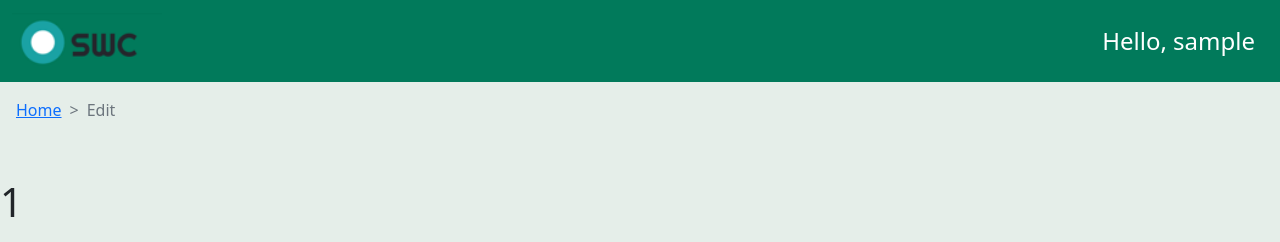
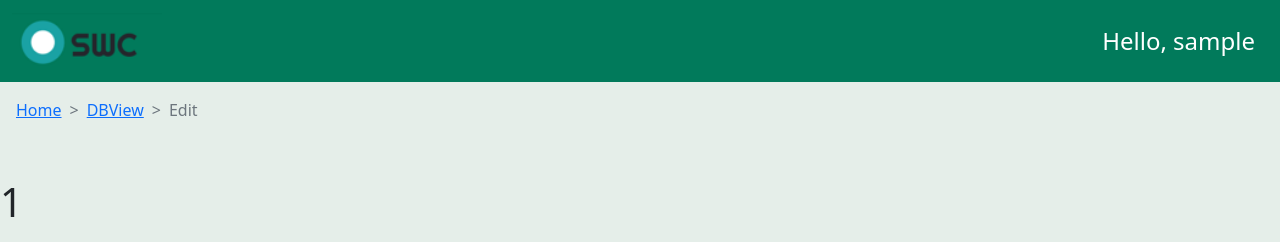
Before and after one commit to mTurner-beepboop/cs30-code-submission, a Django app: page /webapp/edit/1 in a window 1280 px wide. Shown: the top 242 px of the page. Run offline with Django 3.2, Linux system fonts and the light colour scheme; a user stored in the database is signed in; tables that the repository leaves empty hold one stand-in row (values such as "Sample post"); a database or web service that is not in the repository returns one stand-in record (values such as "Sample title"); data that the repository does not hold is empty.

Commit message:
Quick update for breadcrumbs on DbView page.

```diff
--- a/cs30_webapp/templates/webapp/edit.html
+++ b/cs30_webapp/templates/webapp/edit.html
@@ -7,6 +7,7 @@ EditDB
 
 {% block navblock %}
 <li class="breadcrumb-item"><a href="{% url 'webapp:home' %}">Home</a></li>
+<li class="breadcrumb-item"><a href="{% url 'webapp:dbview' %}">DBView</a></li>
 <li class="breadcrumb-item active" aria-current="page">Edit</li>
 {% endblock %}
 
```
